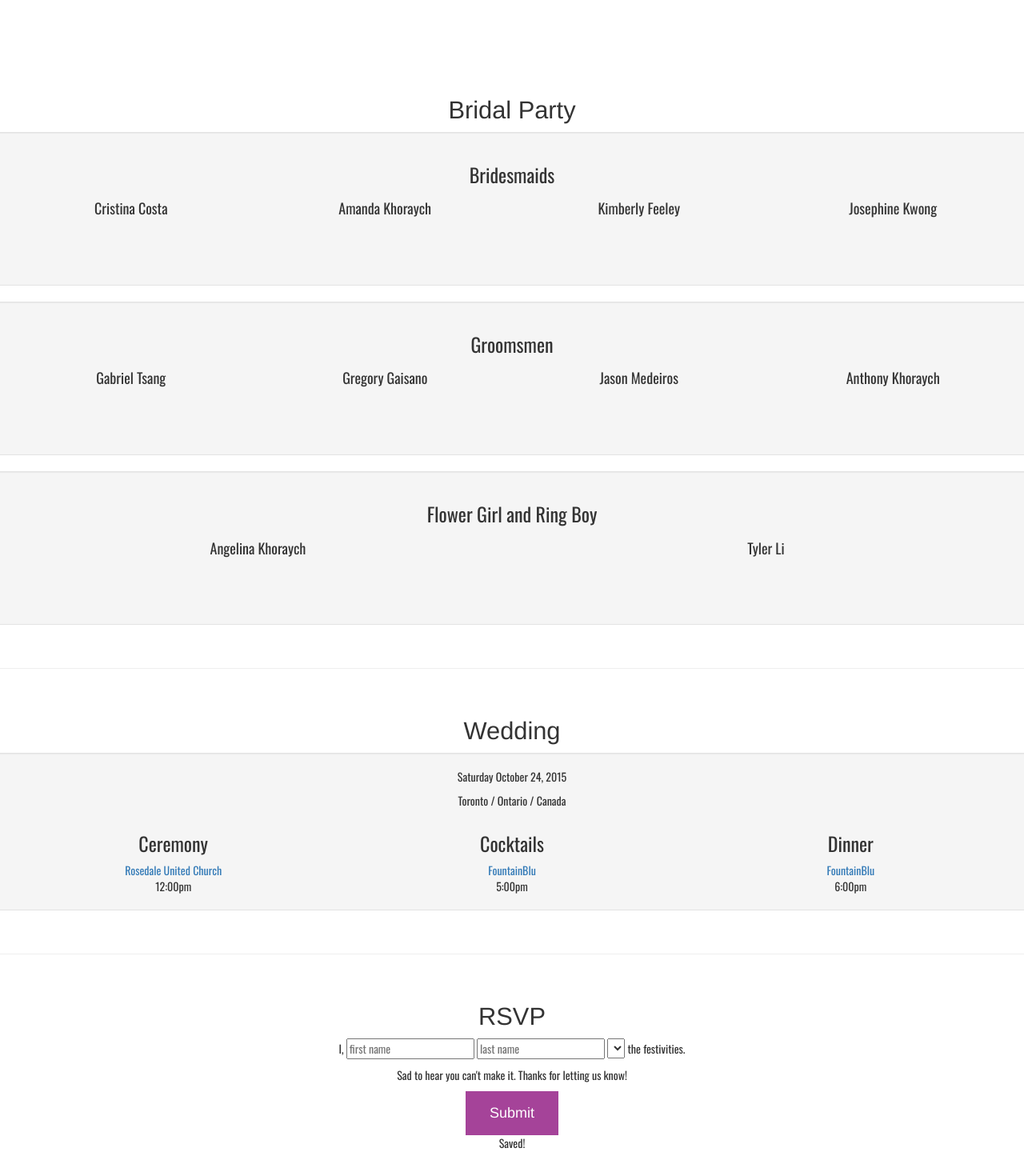
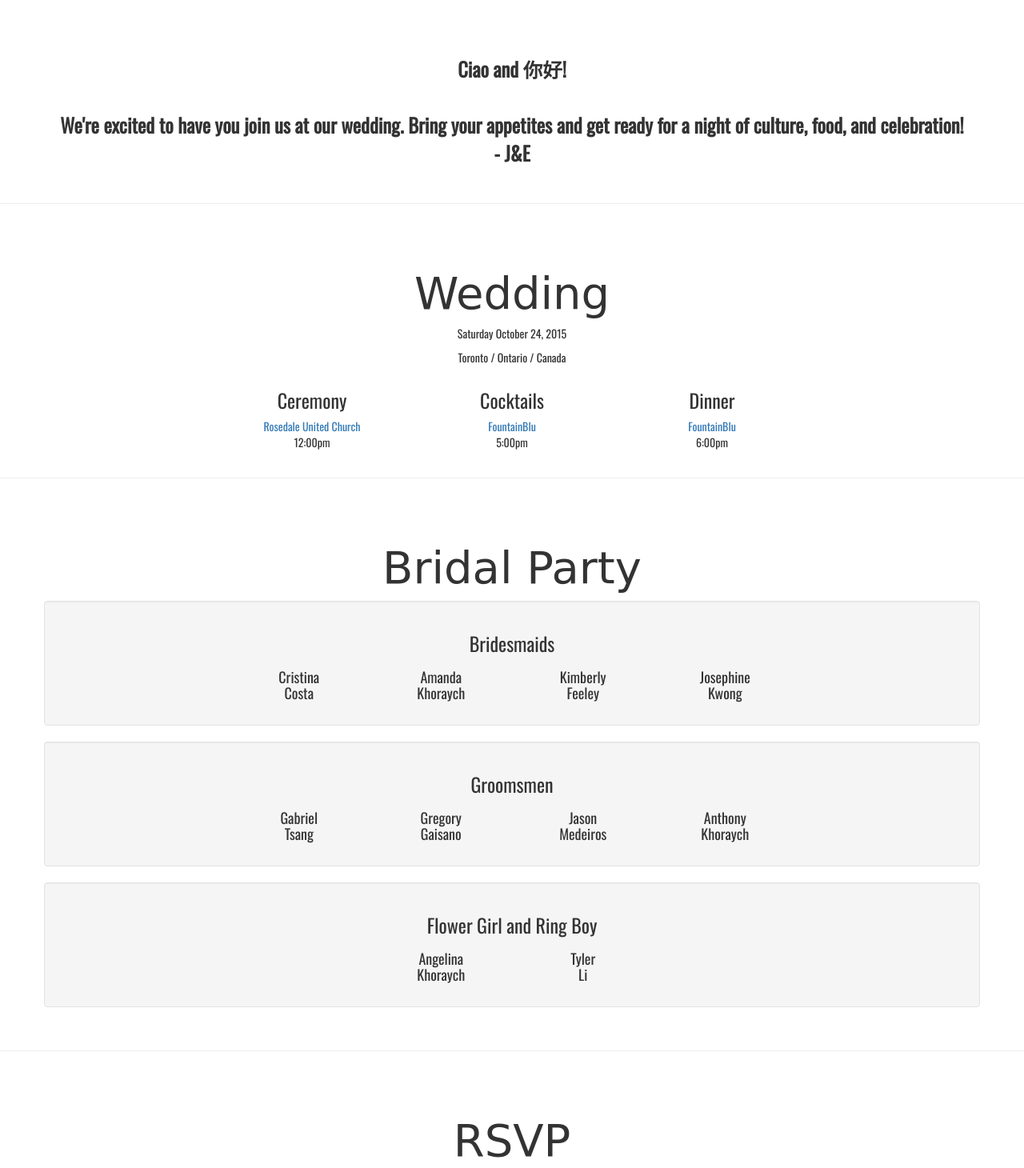
Before and after one commit to johnmarkli/john-elisa-wedding-website, a plain HTML site: page index.html in a window 1280 px wide. Shown: the part 800-2260 px from the top of the page at 80% size. Drawn offline with nearby package versions, Linux system fonts and the light colour scheme; some packages are replaced by stand-ins of ours; a script that the page names is missing; a web font is replaced by a local one.

Commit message:
Fix spacing and clean up

```diff
--- a/index.html
+++ b/index.html
@@ -1,124 +1,63 @@
-<!DOCTYPE html>
+o!DOCTYPE html>
 <html ng-app="myApp">
+
   <head>
     <meta charset="UTF-8" />
     <!--[if lt IE 9]><script src="http://html5shiv.googlecode.com/svn/trunk/html5.js"></script><![endif]-->
     <title>J&E are getting married!</title>
     <meta name="viewport" content="width=device-width, initial-scale=1, maximum-scale=1, user-scalable=no">
-    <!-- <link rel="stylesheet" type="text/css" href="https://cdnjs.cloudflare.com/ajax/libs/normalize/3.0.2/normalize.min.css"> -->
     <!-- Latest compiled and minified CSS -->
+    <link rel="stylesheet" type="text/css" href="https://cdnjs.cloudflare.com/ajax/libs/normalize/3.0.2/normalize.min.css">
     <link rel="stylesheet" href="https://maxcdn.bootstrapcdn.com/bootstrap/3.3.2/css/bootstrap.min.css">
+    <link rel="shortcut icon" type="image/x-icon" href="https://s3.amazonaws.com/john-elisa-wedding-website-content/images/favicon.ico"/>
     <link rel="stylesheet" type="text/css" href="./styles/styles.css">
     <script src="//www.parsecdn.com/js/parse-1.3.3.min.js"></script>
   </head>
+
   <body>
     <div ng-controller="MyCtrl">
+
       <div backstretch backstretch-images="slides">
         <nav>
           <ul>
             <li><a href="#section-top" du-smooth-scroll du-scrollspy><div class="je-logo"><span></span></div></a></li>
-          <li><a href="#section-1" du-smooth-scroll du-scrollspy>Bridal Party</a></li>
-          <li><a href="#section-2" du-smooth-scroll du-scrollspy>Wedding</a></li>
+            <li><a href="#section-1" du-smooth-scroll du-scrollspy>Wedding</a></li>
+            <li><a href="#section-2" du-smooth-scroll du-scrollspy>Bridal Party</a></li>
             <li><a href="#section-3" du-smooth-scroll du-scrollspy>RSVP</a></li>
-          <!-- <li><a href="#section&#45;bottom" du&#45;smooth&#45;scroll du&#45;scrollspy><img ng&#45;src="{{contentUrl}}logo.jpg" alt="" style="max&#45;width: 1.4em;"></a></li> -->
           </ul>
         </nav>
         <section id="section-top">
-        <!-- <carousel interval="myInterval"> -->
-        <!-- <slide ng&#45;repeat="slide in slides" active="slide.active"> -->
-        <!-- <img ng&#45;src="{{slide.image}}" style="margin:auto;"> -->
-        <!-- <!&#45;&#45; <div class="carousel&#38;#45;caption"> &#45;&#45;> -->
-        <!-- <!&#45;&#45;   <h4>Slide {{$index}}</h4> &#45;&#45;> -->
-        <!-- <!&#45;&#45;   <p>{{slide.text}}</p> &#45;&#45;> -->
-        <!-- <!&#45;&#45; </div> &#45;&#45;> -->
-        <!-- </slide> -->
-        <!-- </carousel> -->
-        <!-- <img class="splash&#45;image" ng&#45;src="{{contentUrl}}splash10.jpg" alt=""/> -->
-        <!-- <img class="splash&#45;image" ng&#45;src="{{contentUrl}}splash9.jpg" alt=""/> -->
-        <!-- <img class="splash&#45;image" ng&#45;src="{{contentUrl}}splash1.jpg" alt=""/> -->
-        <!-- <img class="splash&#45;image" ng&#45;src="{{contentUrl}}splash2.jpg" alt=""/> -->
-        <!-- <img class="splash&#45;image" ng&#45;src="{{contentUrl}}splash3.jpg" alt=""/> -->
+        </section>
+      </div>
+
       <p id="intro-blurb">
-        Ciao and 你好! We're excited to have you join us at our wedding. Bring your appetites and get ready for a night of culture, food, and celebration!
+      Ciao and 你好!
+      <br>
+      <br>
+      We're excited to have you join us at our wedding.  Bring your appetites and get ready for a night of culture, food, and celebration!
       <br>
       - J&E
       </p>
-      </div>
-      </section>
-
-      <!-- <hr> -->
-
-      <section id="section-1">
-        <h2>Bridal Party</h2>
-        <div class="row well">
-          <h3>Bridesmaids</h3>
-          <div class="col-xs-6 col-sm-3">
-            <h4>Cristina Costa</h4>
-            <img class="profile-pic" ng-src="{{contentUrl}}Cristina.jpg" alt="" />
-          </div>
-          <div class="col-xs-6 col-sm-3">
-            <h4>Amanda Khoraych</h4>
-            <img class="profile-pic" ng-src="{{contentUrl}}Amanda.jpg" alt="" />
-          </div>
-          <div class="col-xs-6 col-sm-3">
-            <h4>Kimberly Feeley</h4>
-            <img class="profile-pic" ng-src="{{contentUrl}}Kim.jpg" alt="" />
-          </div>
-          <div class="col-xs-6 col-sm-3">
-            <h4>Josephine Kwong</h4>
-            <img class="profile-pic" ng-src="{{contentUrl}}Josie.jpg" alt="" />
-          </div>
-        </div>
-        <div class="row well">
-          <h3>Groomsmen</h3>
-          <div class="col-xs-6 col-sm-3">
-            <h4>Gabriel Tsang</h4>
-            <img class="profile-pic" ng-src="{{contentUrl}}Gabe.jpg" alt="" />
-          </div>
-          <div class="col-xs-6 col-sm-3">
-            <h4>Gregory Gaisano</h4>
-            <img class="profile-pic" ng-src="{{contentUrl}}Greg.jpg" alt="" />
-          </div>
-          <div class="col-xs-6 col-sm-3">
-            <h4>Jason Medeiros</h4>
-            <img class="profile-pic" ng-src="{{contentUrl}}Jason.jpg" alt="" />
-          </div>
-          <div class="col-xs-6 col-sm-3">
-            <h4>Anthony Khoraych</h4>
-            <img class="profile-pic" ng-src="{{contentUrl}}Anthony.jpg" alt="" />
-          </div>
-        </div>
-        <div class="row well">
-          <h3>Flower Girl and Ring Boy</h3>
-          <div class="col-xs-6 col-sm-6">
-            <h4>Angelina Khoraych</h4>
-            <img class="profile-pic" ng-src="{{contentUrl}}Angelina.jpg" alt="" />
-          </div>
-          <div class="col-xs-6 col-sm-6">
-            <h4>Tyler Li</h4>
-            <img class="profile-pic" ng-src="{{contentUrl}}Tyler.jpg" alt="" />
-          </div>
-        </div>
-      </section>
 
       <hr>
 
-      <section id="section-2">
-        <h2>Wedding</h2>
-        <div class="row well">
+      <section id="section-1">
+        <br>
+        <h2 class="section-heading">Wedding</h2>
+        <div class="container">
+          <div class="row">
+            <div class="well-container">
               <p>Saturday October 24, 2015</p>
               <p>Toronto / Ontario / Canada</p>
               <div class="col-sm-4">
                 <h3>Ceremony</h3>
                 <a href="http://www.rosedaleunited.org">Rosedale United Church</a>
-            <!-- <img src="http://www.heatherfuller.com/account/70ec4e3f68d042f3/pages/60614_4.jpg"> -->
                 <br>
                 12:00pm
               </div>
               <div class="col-sm-4">
                 <h3>Cocktails</h3>
                 <a href="http://fountainblu.ca">FountainBlu</a>
-            <!-- <img src="https://pbs.twimg.com/profile_images/430809954409119744/n4nTyWPC.jpeg"> -->
                 <br>
                 5:00pm
               </div>
@@ -129,12 +68,80 @@
                 6:00pm
               </div>
             </div>
+          </div>
+        </div>
+      </section>
+
+      <hr>
+
+      <section id="section-2">
+        <br>
+        <h2 class="section-heading">Bridal Party</h2>
+        <div class="container">
+          <div class="row well">
+            <div class="well-container">
+              <h3>Bridesmaids</h3>
+              <div class="col-xs-6 col-sm-3">
+                <h4>Cristina<br>Costa</h4>
+                <img class="profile-pic" ng-src="{{contentUrl}}Cristina.jpg" alt="" />
+              </div>
+              <div class="col-xs-6 col-sm-3">
+                <h4>Amanda<br>Khoraych</h4>
+                <img class="profile-pic" ng-src="{{contentUrl}}Amanda.jpg" alt="" />
+              </div>
+              <div class="col-xs-6 col-sm-3">
+                <h4>Kimberly<br>Feeley</h4>
+                <img class="profile-pic" ng-src="{{contentUrl}}Kim.jpg" alt="" />
+              </div>
+              <div class="col-xs-6 col-sm-3">
+                <h4>Josephine<br>Kwong</h4>
+                <img class="profile-pic" ng-src="{{contentUrl}}Josie.jpg" alt="" />
+              </div>
+            </div>
+          </div>
+          <div class="row well">
+            <div class="well-container">
+              <h3>Groomsmen</h3>
+              <div class="col-xs-6 col-sm-3">
+                <h4>Gabriel<br>Tsang</h4>
+                <img class="profile-pic" ng-src="{{contentUrl}}Gabe.jpg" alt="" />
+              </div>
+              <div class="col-xs-6 col-sm-3">
+                <h4>Gregory<br>Gaisano</h4>
+                <img class="profile-pic" ng-src="{{contentUrl}}Greg.jpg" alt="" />
+              </div>
+              <div class="col-xs-6 col-sm-3">
+                <h4>Jason<br>Medeiros</h4>
+                <img class="profile-pic" ng-src="{{contentUrl}}Jason.jpg" alt="" />
+              </div>
+              <div class="col-xs-6 col-sm-3">
+                <h4>Anthony<br>Khoraych</h4>
+                <img class="profile-pic" ng-src="{{contentUrl}}Anthony.jpg" alt="" />
+              </div>
+            </div>
+          </div>
+          <div class="row well">
+            <div class="well-container">
+              <h3>Flower Girl and Ring Boy</h3>
+              <div class="col-xs-6 col-sm-3 col-sm-offset-3">
+                <h4>Angelina<br>Khoraych</h4>
+                <img class="profile-pic" ng-src="{{contentUrl}}Angelina.jpg" alt="" />
+              </div>
+              <div class="col-xs-6 col-sm-3">
+                <h4>Tyler<br>Li</h4>
+                <img class="profile-pic" ng-src="{{contentUrl}}Tyler.jpg" alt="" />
+              </div>
+            </div>
+          </div>
+        </div>
       </section>
 
       <hr>
 
       <section id="section-3">
-        <h2>RSVP</h2>
+        <br>
+        <h2 class="section-heading">RSVP</h2>
+        <div class="container">
           <div class="row">
             <form class="simple-form">
               <p>
@@ -194,13 +201,15 @@
               </div>
             </form>
           </div>
+        </div>
       </section>
 
       <footer>
         <section id="section-bottom">
-          <!-- <img id="footer&#45;image" ng&#45;src="{{contentUrl}}cari/kiss.jpg" alt=""/> -->
+          <img id="footer-image" ng-src="{{contentUrl}}footer.jpg" alt=""/>
         </section>
       </footer>
+
     </div>
 
     <!-- <script src="http://ajax.googleapis.com/ajax/libs/angularjs/1.2.7/angular.min.js"></script> -->
@@ -210,6 +219,7 @@
     <script src="https://cdnjs.cloudflare.com/ajax/libs/angular-ui-bootstrap/0.12.0/ui-bootstrap-tpls.min.js"></script>
     <script src="./scripts/ng-backstretch.min.js"></script>
     <script src="./scripts/app.js"></script>
+
     <script>
 (function(i,s,o,g,r,a,m){i['GoogleAnalyticsObject']=r;i[r]=i[r]||function(){
   (i[r].q=i[r].q||[]).push(arguments)},i[r].l=1*new Date();a=s.createElement(o),
@@ -219,5 +229,7 @@
 ga('create', 'UA-36480893-2', 'auto');
 ga('send', 'pageview');
     </script>
+
   </body>
+
 </html>
--- a/styles/styles.css
+++ b/styles/styles.css
@@ -19,7 +19,13 @@
   }
   #section-top {
     padding: 4em 0 0 0;
+    height: 100vh;
   }
+  .well-container {
+    margin-left: 1em;
+    margin-right: 1em;
+  }
+
 }
 @media (min-width: 769px) {
   .je-logo span:after { content: 'John & Elisa'}
@@ -29,15 +35,19 @@
   nav a {
     font-size: 1.25em;
   }
-#section-top {
-  padding: 5em 0 0 0;
-}
+  #section-top {
+    padding: 5em 0 0 0;
+    height: 100vh;
+  }
+  .well-container {
+    margin-left: 15em;
+    margin-right: 15em;
+  }
 }
 
 html, body {
   margin: 0;
   padding: 0;
-  /* background: #ebebeb; */
 }
 body, button {
   font-family: 'Swiss721BT-Thin', 'Oswald', 'Helvetica Neue', Helvetica, Arial, sans-serif;
@@ -61,6 +71,7 @@ nav {
   right: 0;
   background: #fff;
   background: rgba(255, 255, 255, 0.8);
+  -webkit-box-shadow: 0 5px 20px rgba(0,0,0,0.1);
 }
 nav li, nav ul {
   list-style: none;
@@ -94,15 +105,16 @@ nav a.active {
 #section-bottom {
   padding: 0 0 0 0;
 }
-#section-3 {
-  /* background-image: url('https://s3.amazonaws.com/john-elisa-wedding-website-content/images/kiss.jpg'); */
-  /* background-position: center center; */
-  /* background-size: cover; */
-}
 section {
   padding: 1.5em 0 1em 0;
   text-align: center;
 }
+
+.section-heading {
+  font-family: 'Young & Beautiful', cursive;
+  font-size: 4em;
+}
+
 footer {
   text-align: center;
 }
@@ -141,11 +153,11 @@ button {
   /* bottom: 10em;  */
   padding: 2em 1em 1em 1em;
   font-size: 1.75em;
-  height: 100vh;
+  /* height: 100vh; */
   /* width: 75% */
-  color: white;
+  /* color: white; */
   font-weight: bold;
-  /* text-align: left; */
+  text-align: center;
 }
 
 img.profile-pic {
@@ -154,7 +166,6 @@ img.profile-pic {
   /* -moz-border-radius: 20px; */
   /* border-radius: 20px; */
   /* max-width: 9em; */
-  padding: 2em 2em 2em 2em;
   height: auto;
 }
 
```
Lines whose indentation alone changed are shown as unchanged.
